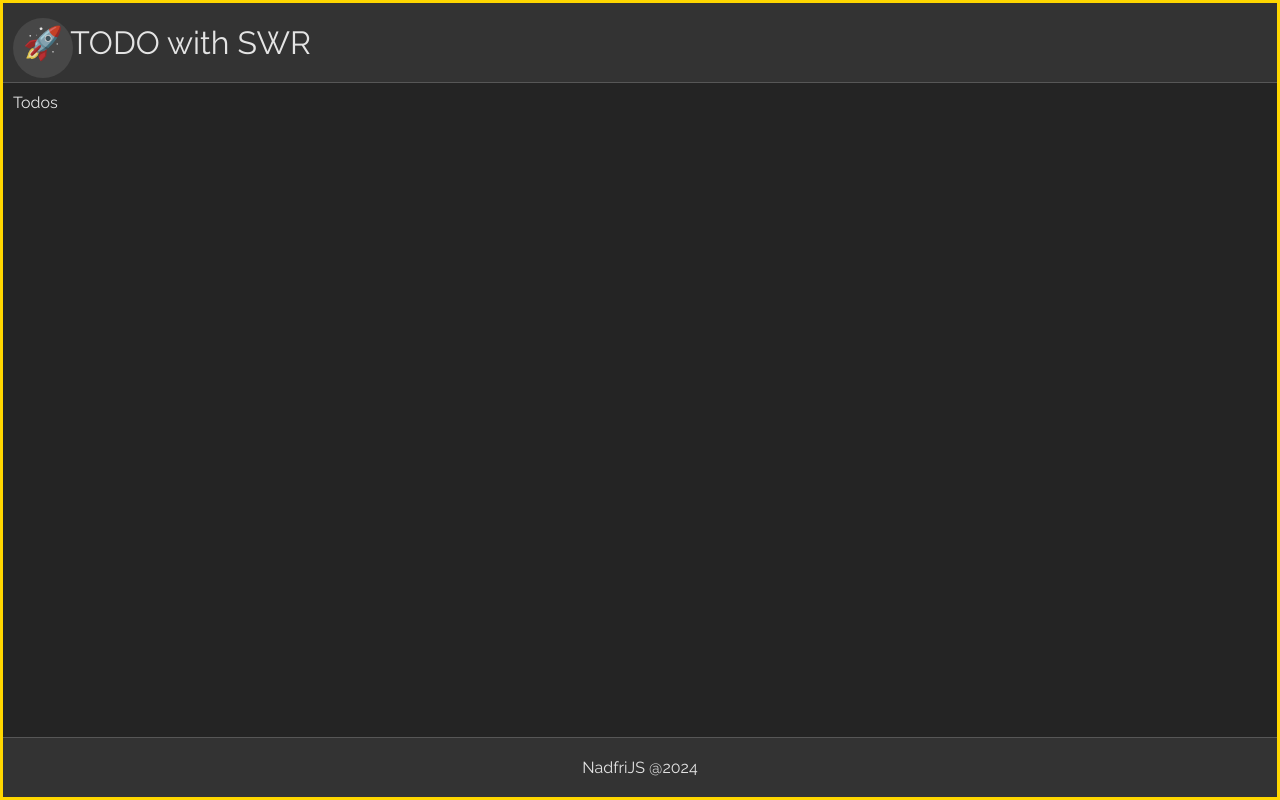
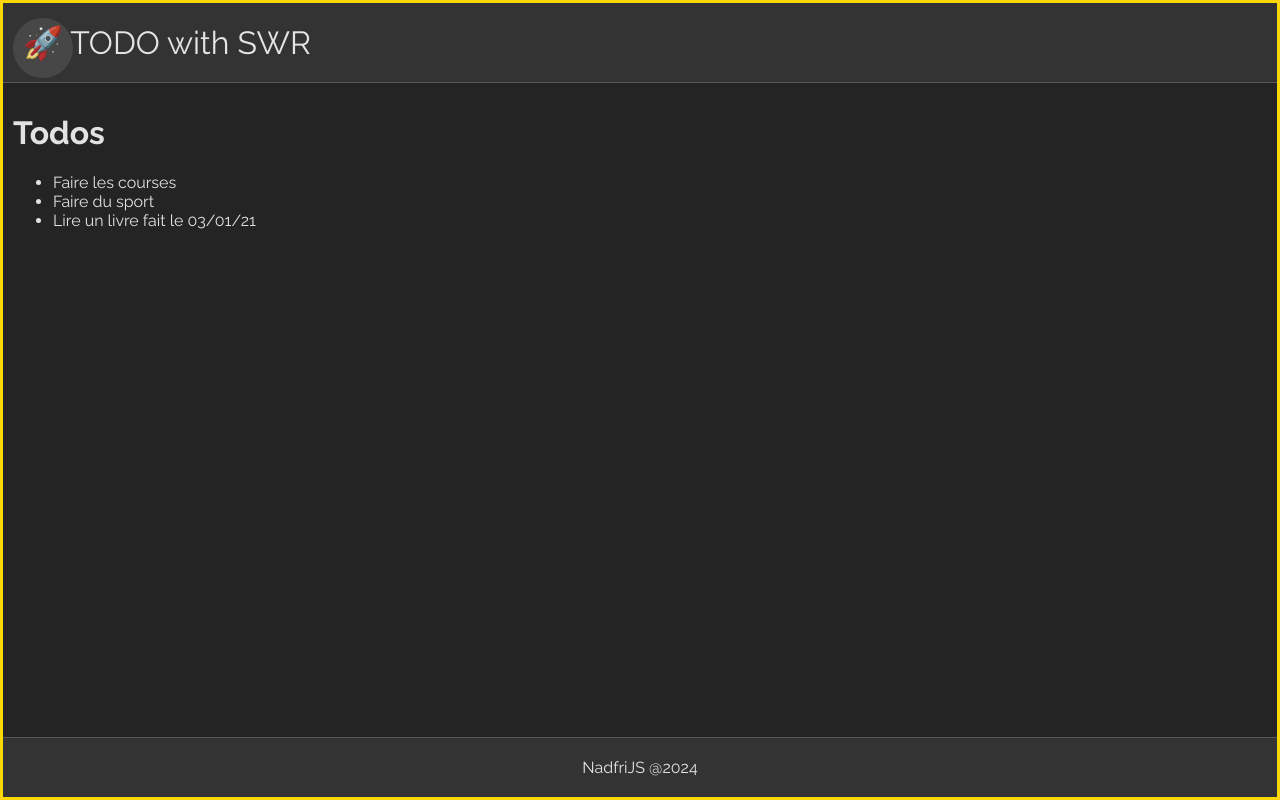
Before and after one commit to nadfri/todo-swr, a React (Vite) app: page / in a window 1280 px wide. Built offline with nearby package versions, Linux system fonts and the light colour scheme; data requests are answered from the project's data file.

Commit message:
Add: TodoPage by id

```diff
--- a/db.json
+++ b/db.json
@@ -1,19 +1,28 @@
 {
-  "tasks": [
+  "todos": [
     {
       "id": 1,
       "title": "Faire les courses",
-      "completed": false
+      "content": "Acheter du pain, du lait et des oeufs",
+      "completed": false,
+      "completedAt": null,
+      "createdAt": "2021-01-01T10:00:00.000Z"
     },
     {
       "id": 2,
       "title": "Faire du sport",
-      "completed": false
+      "content": "Faire une séance de musculation",
+      "completed": false,
+      "completedAt": null,
+      "createdAt": "2021-01-02T10:00:00.000Z"
     },
     {
       "id": 3,
       "title": "Lire un livre",
-      "completed": true
+      "content": "Lire le livre 'Clean Code' de Robert C. Martin",
+      "completed": true,
+      "completedAt": "2021-01-03T10:00:00.000Z",
+      "createdAt": "2021-01-03T10:00:00.000Z"
     }
   ]
 }
--- a/src/App.tsx
+++ b/src/App.tsx
@@ -6,6 +6,7 @@ import Todos from '@/components/Todos/Todos';
 import Header from '@/components/Header/Header';
 import Footer from '@/components/Footer/Footer';
 import ErrorPage from '@/components/ErrorPage/ErrorPage';
+import TodoPage from './components/TodoPage/TodoPage';
 
 export default function App() {
   return (
@@ -15,6 +16,9 @@ export default function App() {
         <main>
           <Routes>
             <Route path='/' element={<Todos />} />
+            <Route path='todos' element={<Todos />} />
+            <Route path='todos/:id' element={<TodoPage />} />
+            <Route path='404' element={<ErrorPage notFound />} />
             <Route path='*' element={<ErrorPage notFound />} />
           </Routes>
         </main>
--- /dev/null
+++ b/src/components/Todo/Todo.scss
@@ -0,0 +1,3 @@
+.Todo{
+
+}
--- /dev/null
+++ b/src/components/Todo/Todo.tsx
@@ -0,0 +1,26 @@
+import { TodoType } from '@/types/todoType';
+import './Todo.scss';
+import { Link } from 'react-router-dom';
+
+type TodoProps = {
+  todo: TodoType;
+};
+
+export default function Todo({ todo }: TodoProps) {
+  const formatDate = (dateString: Date) => {
+    const date = new Date(dateString);
+    return date.toLocaleDateString('fr-FR', {
+      day: '2-digit',
+      month: '2-digit',
+      year: '2-digit',
+    });
+  };
+
+  return (
+    <li className='Todo'>
+      <Link to={`/todos/${todo.id}`}>
+      {todo.title} {todo.completedAt && `fait le ${formatDate(todo.completedAt)}`}
+      </Link>
+    </li>
+  );
+}
--- /dev/null
+++ b/src/components/TodoPage/TodoPage.scss
@@ -0,0 +1,3 @@
+.Todo{
+
+}
--- /dev/null
+++ b/src/components/TodoPage/TodoPage.tsx
@@ -0,0 +1,37 @@
+import './TodoPage.scss';
+import { TodoType } from '@/types/todoType';
+import useSWR from 'swr';
+import { Navigate } from 'react-router-dom';
+import { useParams } from 'react-router-dom';
+
+export default function TodoPage() {
+  const { id } = useParams();
+
+  const endpoint = 'http://localhost:3000/todos/' + id;
+
+  const fetcher = async (url: string): Promise<TodoType | null> => {
+    const res = await fetch(url);
+    if (!res.ok) {
+      if (res.status === 404) {
+        return null;
+      }
+      throw new Error(`HTTP error! status: ${res.status}`);
+    }
+    return res.json();
+  };
+
+  const { data: todo, error, isLoading } = useSWR<TodoType | null>(endpoint, fetcher);
+
+  if (isLoading) return <div>Loading...</div>;
+
+  if (error) throw error;
+
+  if (!todo) return <Navigate to='/404' />;
+
+  return (
+    <div className='TodoPage'>
+      <h1>{todo.title}</h1>
+      <div>{todo.content}</div>
+    </div>
+  );
+}
--- a/src/components/Todos/Todos.tsx
+++ b/src/components/Todos/Todos.tsx
@@ -1,5 +1,31 @@
+import useSWR from 'swr';
 import './Todos.scss';
+import { TodoType } from '@/types/todoType';
+import Todo from '../Todo/Todo';
 
 export default function Todos() {
-  return <div className='Todos'>Todos</div>
+  const endpoint = 'http://localhost:3000/todos';
+
+  const fetcher = (url: string): Promise<TodoType[]> =>
+    fetch(url).then((res) => res.json());
+
+  const { data: todos, error, isLoading } = useSWR<TodoType[]>(endpoint, fetcher);
+
+  if (isLoading) return <div>Loading...</div>;
+
+  if (error) return <div>Error loading todos</div>;
+
+  if (!todos) return <div>No todos found</div>;
+
+  return (
+    <div className='Todos'>
+      <h1>Todos</h1>
+
+      <ul>
+        {todos.map((todo: TodoType) => (
+          <Todo todo={todo} key={todo.id}/>
+        ))}
+      </ul>
+    </div>
+  );
 }
--- /dev/null
+++ b/src/types/todoType.ts
@@ -0,0 +1,8 @@
+export type TodoType = {
+  id: string;
+  title: string;
+  content: string;
+  completed: boolean;
+  completedAt: Date | null;
+  createdAt: Date;
+};
```
